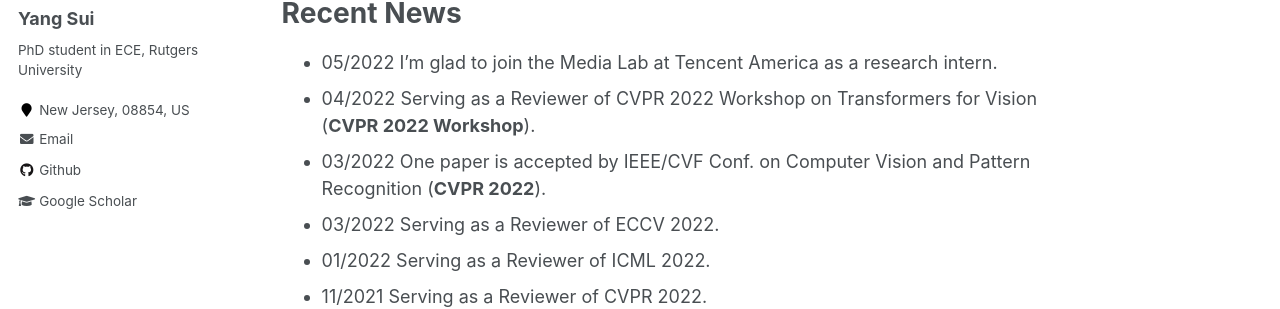
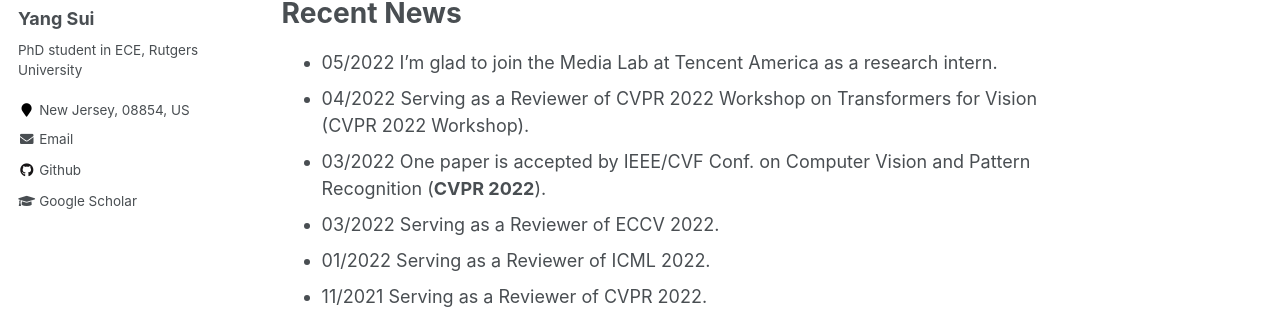
Before and after one commit to Eclipsess/yang-sui.github.io, a Jekyll site: the page built from _pages/about.md, in a window 1280 px wide and 900 px high, scrolled down 541 px. Shown: the part 172-481 px from the top of the window. Built offline with Jekyll 4.4.1, drawn with Linux system fonts in a browser that asks for light colours.

```diff
--- a/_pages/about.md
+++ b/_pages/about.md
@@ -24,7 +24,7 @@ I am interested in efficient training and inference in Deep Learning. Specifical
 Recent News
 ======
 - 05/2022 I'm glad to join the Media Lab at Tencent America as a research intern.
-- 04/2022 Serving as a Reviewer of CVPR 2022 Workshop on Transformers for Vision (**CVPR 2022 Workshop**).
+- 04/2022 Serving as a Reviewer of CVPR 2022 Workshop on Transformers for Vision (CVPR 2022 Workshop).
 - 03/2022 One paper is accepted by IEEE/CVF Conf. on Computer Vision and Pattern Recognition (**CVPR 2022**).
 - 03/2022 Serving as a Reviewer of ECCV 2022.
 - 01/2022 Serving as a Reviewer of ICML 2022.
```
